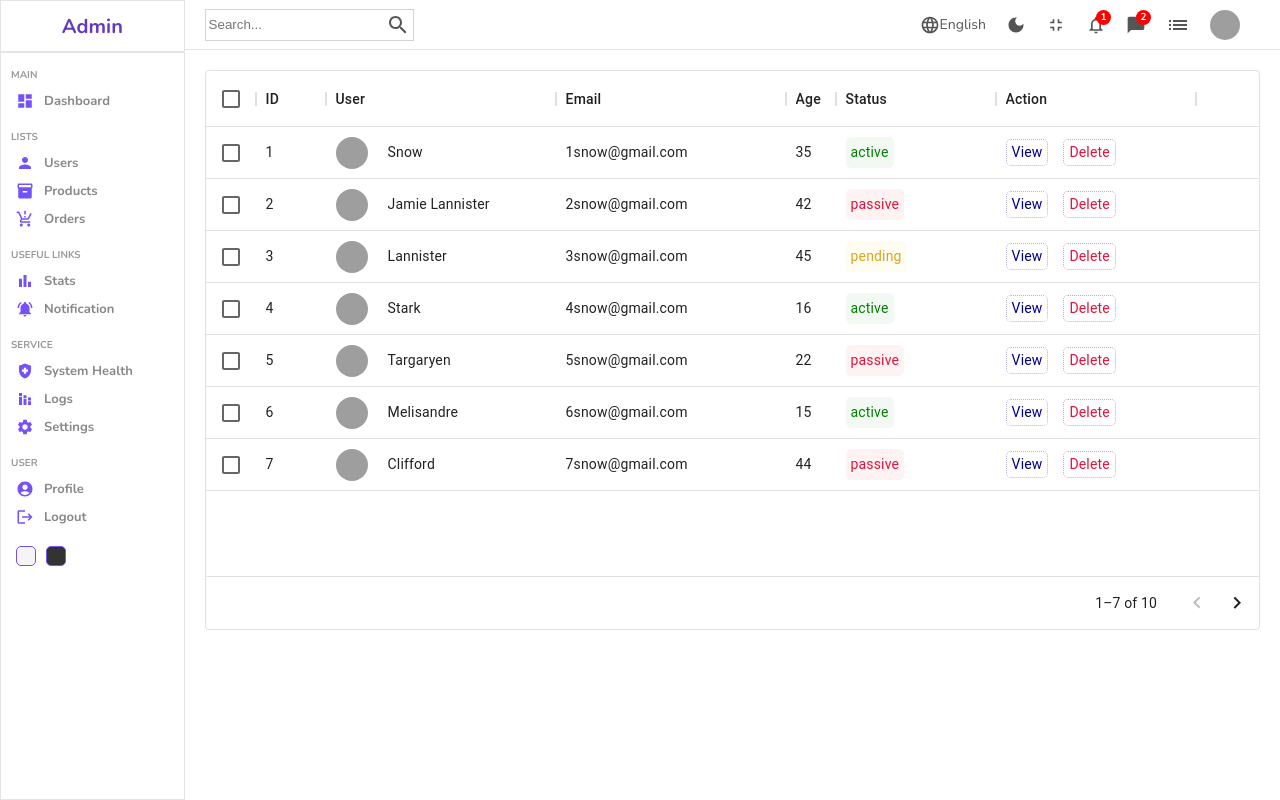
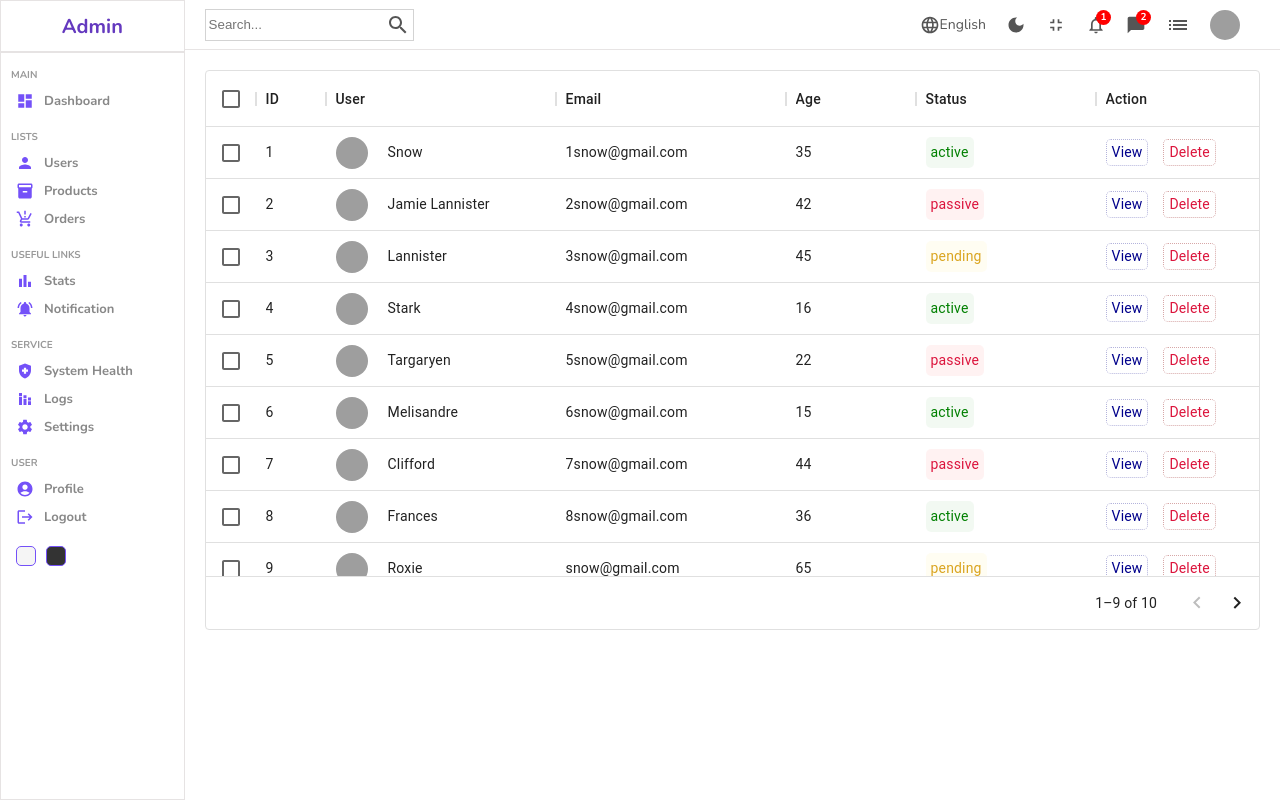
Before and after one commit to imsikun/admin_panel, a React (Create React App) app: page /users in a window 1280 px wide. Built offline with nearby package versions, Linux system fonts and the light colour scheme; grey boxes are pictures that could not be loaded.

Commit message:
implemented dataTable, fake

```diff
--- a/src/components/datatable/Datatable.jsx
+++ b/src/components/datatable/Datatable.jsx
@@ -24,8 +24,8 @@ function Datatable() {
       <DataGrid
         rows={userRows}
         columns={userColumns.concat(actionColumn)}
-        pageSize={7}
-        rowsPerPageOptions={[7]}
+        pageSize={9}
+        rowsPerPageOptions={[9]}
         checkboxSelection
       />
     </div>
--- a/src/datatablesource.js
+++ b/src/datatablesource.js
@@ -21,12 +21,12 @@ export const userColumns = [
   {
     field: 'age',
     headerName: 'Age',
-    width: 30,
+    width: 130,
   },
   {
     field: 'status',
     headerName: 'Status',
-    width: 160,
+    width: 180,
     renderCell: (params) => {
       return (
         <div className={`cellWithStatus ${params.row.status}`}>
```
